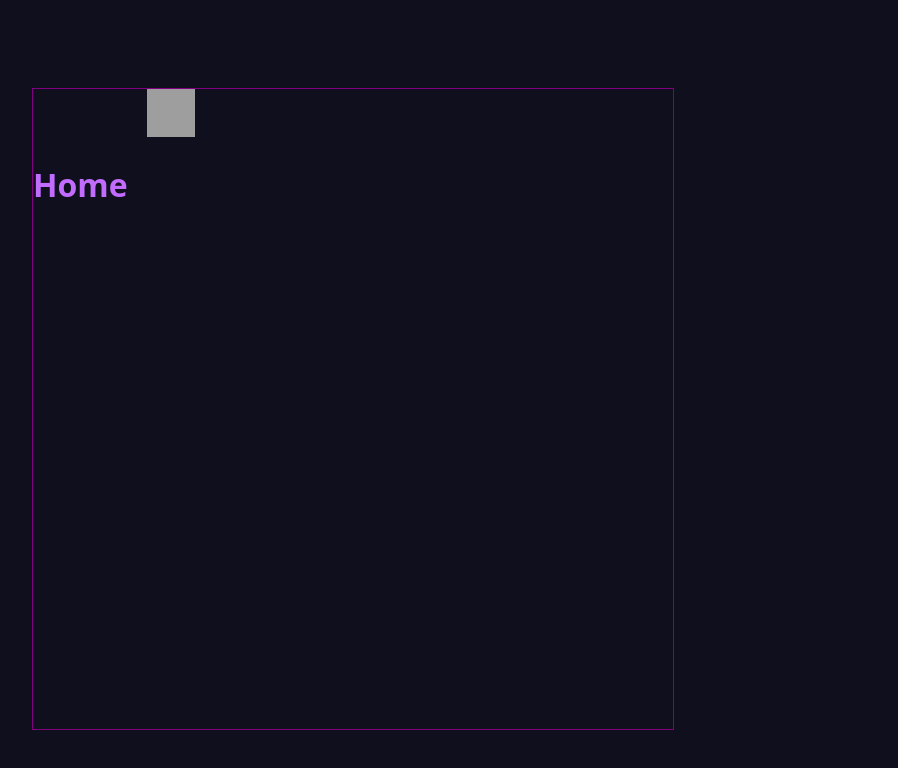
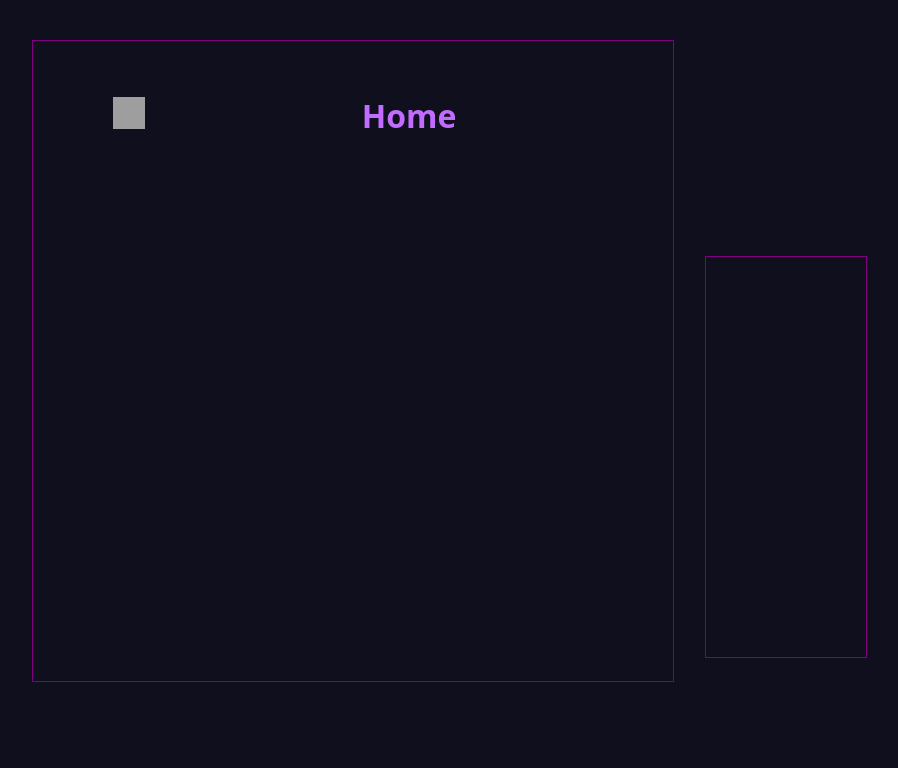
Before and after one commit to jakesawake/To-Do-List, a website built with Vite: page index.html in a window 1280 px wide. Shown: the whole page, without its empty margins (287-1185 px from the left). Built offline with nearby package versions, Linux system fonts and the light colour scheme; grey boxes are pictures that could not be loaded.

Commit message:
Misc Changes

```diff
--- a/src/style.css
+++ b/src/style.css
@@ -16,26 +16,58 @@ body {
   background-color: #0f0f1e;
 }
 
-.current-folder > h1 {
+.current-folder {
   color: #c26bff;
+  grid-area: current-folder;
 }
 
 .container {
   display: grid;
   grid-template-areas:
-    ". add-note-btn ."
-    "sidebar . .";
+    "top-section"
+    "bottom-section";
   height: 80vh;
   width: 80vh;
-  margin: 5rem;
+  margin: 2rem;
   border: 1px solid purple;
 }
 
-.addNoteBtnContainer {
-  place-self: center;
+.top-section {
+  display: inline-grid;
+  grid-template-areas: "add-note-btn current-folder";
+  grid-area: top-section;
+  margin-top: 2rem;
+  width: 80vh;
+  height: 10vh;
 }
 
 .addNoteBtn {
-  width: 3rem;
-  height: 3rem;
+  grid-area: add-note-btn;
+  margin-top: 1.5rem;
+  margin-left: 5rem;
+  width: 2rem;
+  height: 2rem;
 }
+
+.bottom-section {
+  display: grid;
+  grid-template-areas: "sidebar item-container";
+  grid-area: bottom-section;
+}
+
+.sidebar {
+  grid-area: sidebar;
+  border: 1px solid purple;
+  width: 20vh;
+  height: 50vh;
+  margin-left: 2rem;
+  margin-top: 2rem;
+}
+
+.item-container {
+  grid-area: item-container;
+  border: 1px solid purple;
+  margin-top: 2rem;
+  height: 50vh;
+  width: 50vh;
+}
```
